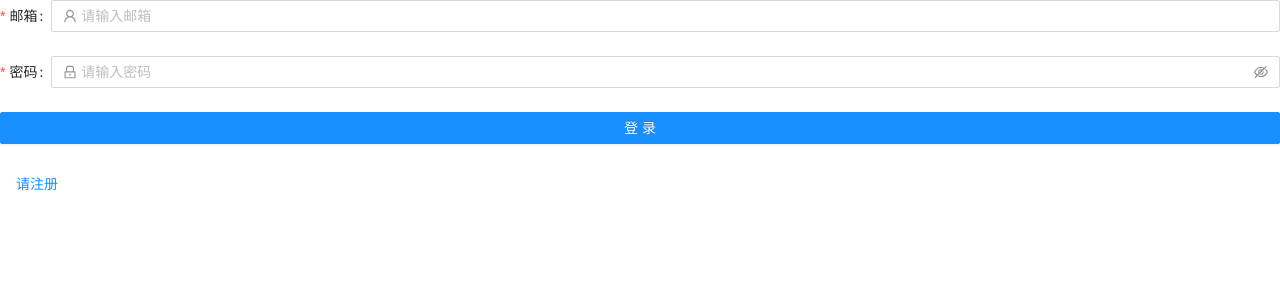
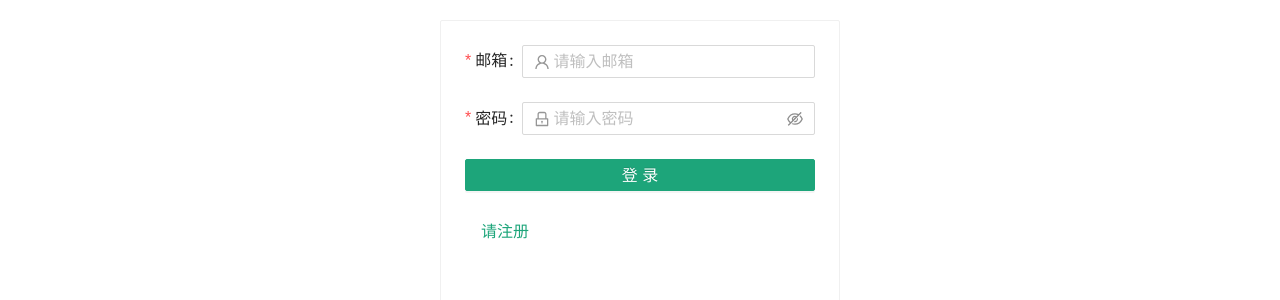
Before and after one commit to sinsong/-school-peixun-frontend, a React (Create React App) app: page / in a window 1280 px wide. Shown: the top 300 px of the page. Built offline with nearby package versions, Linux system fonts and the light colour scheme.

Commit message:
增加 craco 和样式

```diff
--- /dev/null
+++ b/craco.config.js
@@ -0,0 +1,20 @@
+const CracoLessPlugin = require('craco-less')
+
+module.exports = {
+  plugins: [
+    {
+      plugin: CracoLessPlugin,
+      options: {
+        lessLoaderOptions:{
+          lessOptions: {
+            modifyVars: {
+              '@primary-color': '#1da57a',
+              '@font-size-base': '16px'
+            },
+            javascriptEnabled: true,
+          }
+        }
+      }
+    }
+  ]
+}
--- a/src/App.css
+++ /dev/null
@@ -1 +0,0 @@
-@import "~antd/dist/antd.css";
--- a/src/App.js
+++ b/src/App.js
@@ -1,5 +1,5 @@
 // import logo from './logo.svg';
-import './App.css';
+import './App.less';
 import { AuthProvider, useAuth } from './context/auth-context';
 
 // 延迟加载 (懒加载)
--- /dev/null
+++ b/src/App.less
@@ -0,0 +1,6 @@
+@import "~antd/dist/antd.less";
+
+html
+{
+  font-size: 62.5%;
+}
--- a/src/pages/authentication/index.jsx
+++ b/src/pages/authentication/index.jsx
@@ -1,20 +1,24 @@
 import { useState } from "react";
 import { Login } from "./components/Login"
 import { Register } from "./components/Register"
-import { Button } from "antd"
+import { Button, Card } from "antd"
 
 const Authentication = () => {
     const [isRegister, setIsRegister] = useState(false);
 
     return (
-        <div>
+        <Card style={{
+            width: "40rem",
+            minHeight: "50rem",
+            margin: "2rem auto"
+        }}>
             {
                 isRegister ? <Register /> : <Login />
             }
             <Button type="link" onClick={() => {setIsRegister(!isRegister)}}>
                 { !isRegister ? "请注册" : "请登录" }
             </Button>
-        </div>
+        </Card>
     )
 }
 
```
Also changed, not shown: package.json (+5 -3 lines), 1 other file (tests, documents, lock files or other folders).
